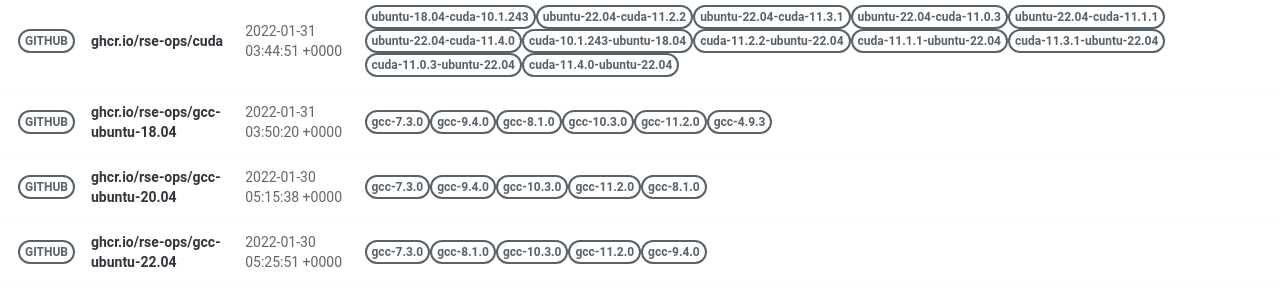
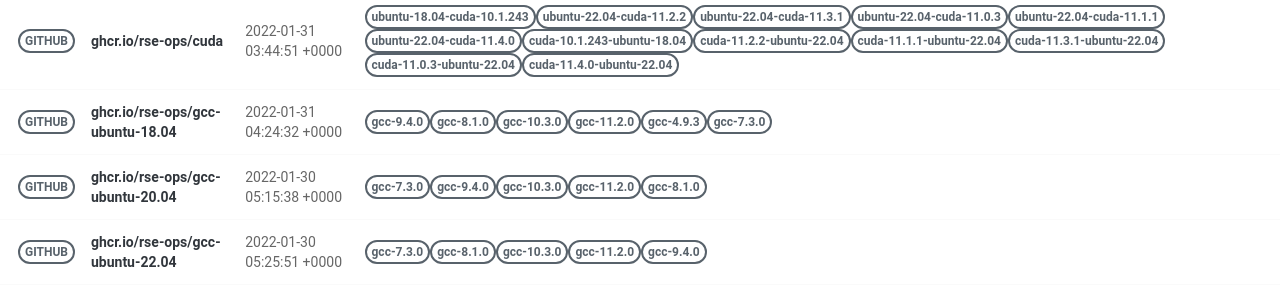
Before and after one commit to rse-ops/docker-images, a Jekyll site: the page built from pages/index.md, in a window 1280 px wide. Shown: the part 502-801 px from the top of the page. Built offline with Jekyll 4.4.1, drawn with Linux system fonts in a browser that asks for light colours; nearby versions of some CDN libraries.

Commit message:
Automated push to update library 2022-01-31

```diff
--- a/_library/ghcr.io-rse-ops-gcc-ubuntu-18.04.md
+++ b/_library/ghcr.io-rse-ops-gcc-ubuntu-18.04.md
@@ -1,14 +1,11 @@
 ---
 layout: container
 name: ghcr.io/rse-ops/gcc-ubuntu-18.04
-updated_at: 2022-01-31 03:50:20.610551
+updated_at: 2022-01-31 04:24:32.359285
 
 
 container_url: https://github.com/orgs/rse-ops/packages/container/package/gcc-ubuntu-18.04
 versions:
- - tag: gcc-7.3.0
-   dockerfile: https://github.com/rse-ops/docker-images/blob/main/ubuntu/gcc/Dockerfile
-   manifest: https://crane.ggcr.dev/manifest/ghcr.io/rse-ops/gcc-ubuntu-18.04:gcc-7.3.0
  - tag: gcc-9.4.0
    dockerfile: https://github.com/rse-ops/docker-images/blob/main/ubuntu/gcc/Dockerfile
    manifest: https://crane.ggcr.dev/manifest/ghcr.io/rse-ops/gcc-ubuntu-18.04:gcc-9.4.0
```
Also changed, not shown: other parts of _library/ghcr.io-rse-ops-gcc-ubuntu-18.04.md (+3 -0 lines).
